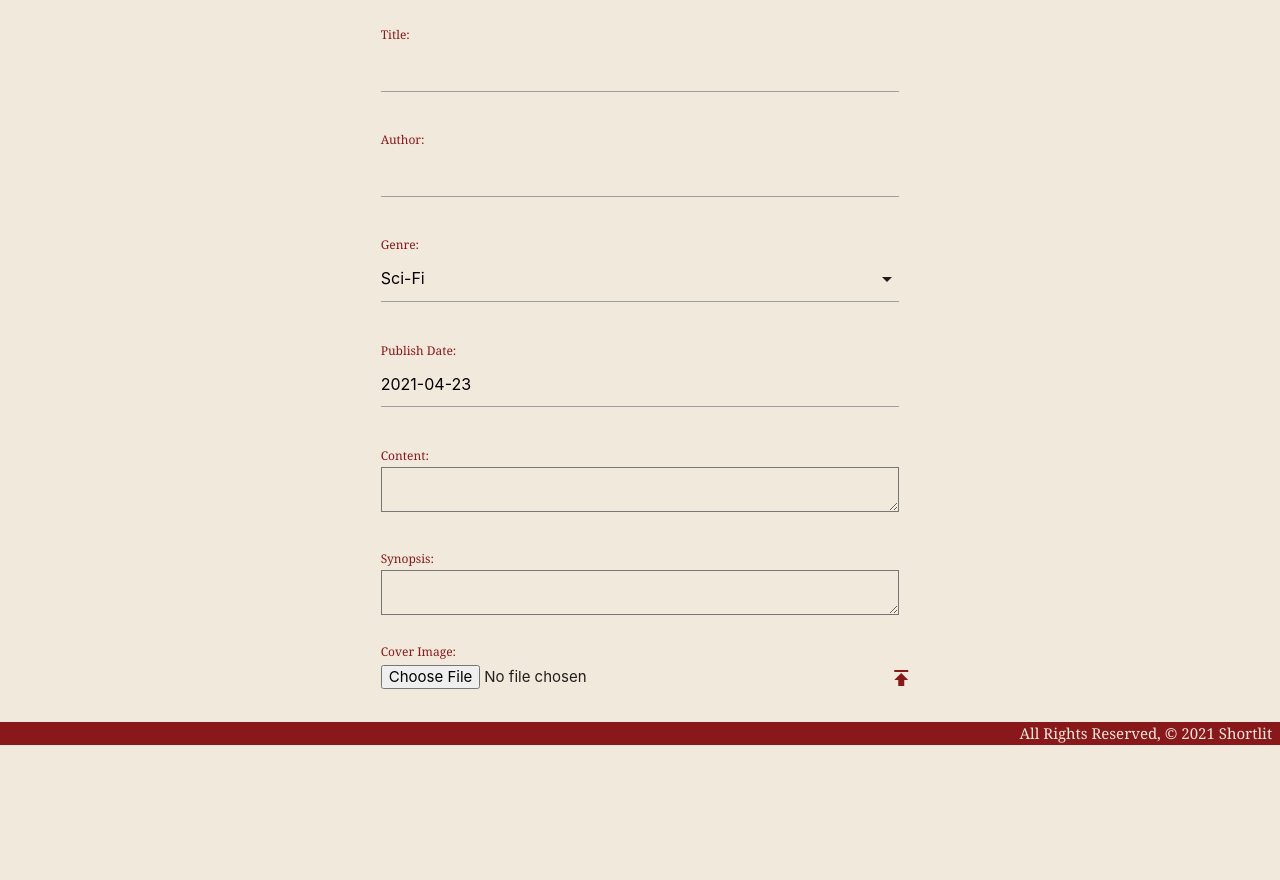
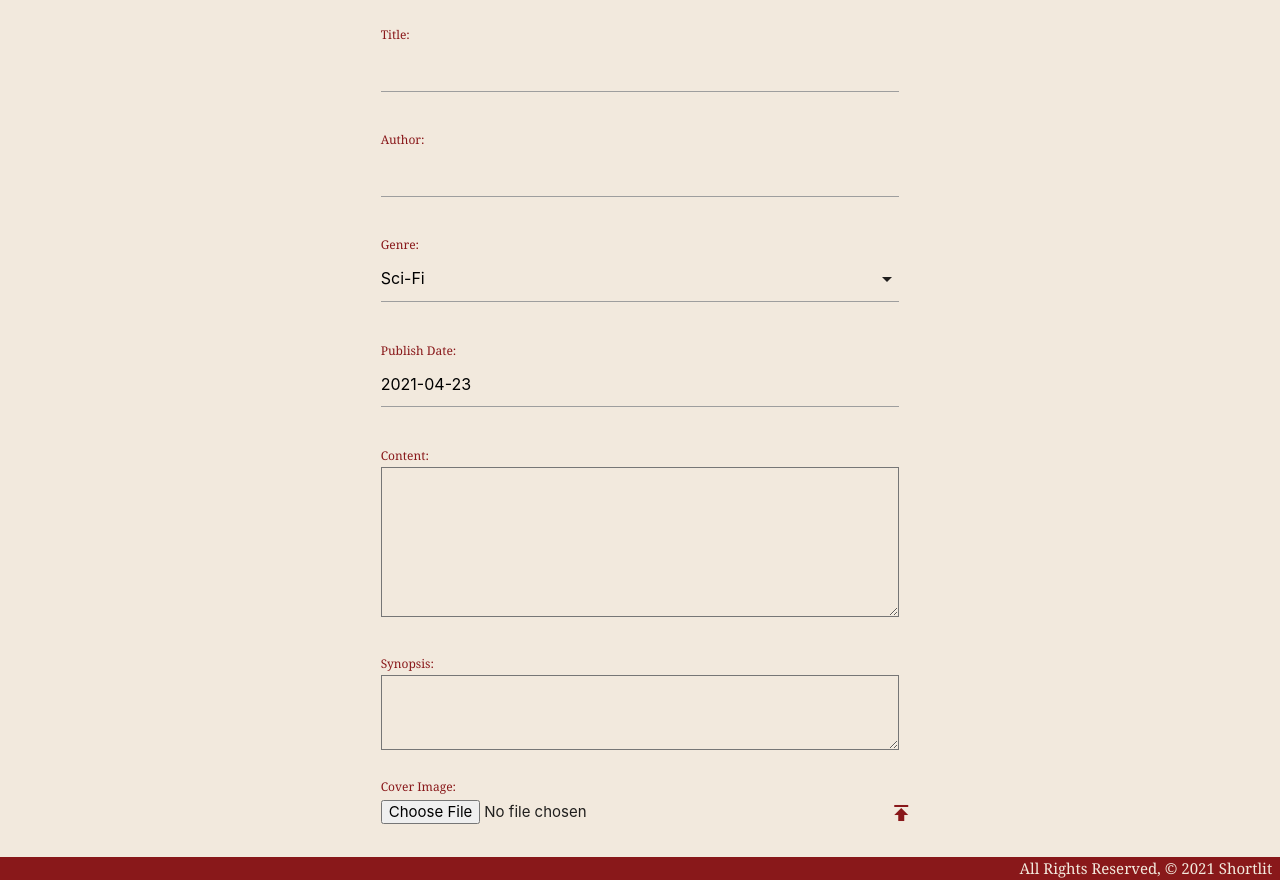
Before and after one commit to StuK359/shortlit, a Django app: page /stories/create/ in a window 1280 px wide. Shown: the part 187-1067 px from the top of the page. Before the commit the page ends 932 px from the top, so only its background shows below. Run offline with Django 3.2, Linux system fonts and the light colour scheme; the visitor is signed in with stand-in values (Sample User, id 1).

Commit message:
text box

```diff
--- a/main_app/static/css/style.css
+++ b/main_app/static/css/style.css
@@ -114,9 +114,9 @@ p {
 
 .card,
 .card-content {
-  min-width: 45vh;
-  max-height: 45vh;
-  min-width: 45vh;
+  min-width: 40vh;
+  max-height: 40vh;
+  min-height: 45vh;
   max-width: 70vh;
   background-color: (252, 250, 248);
 }
@@ -178,6 +178,12 @@ label,
 #id_rating > option {
   color: #89181a;
 }
+textarea#id_content {
+  height: 10rem;
+}
+textarea#id_synopsis{
+  height: 5rem;
+}
 .select-wrapper input.select-dropdown:focus {
   border-bottom: 1px solid black;
 }
```
